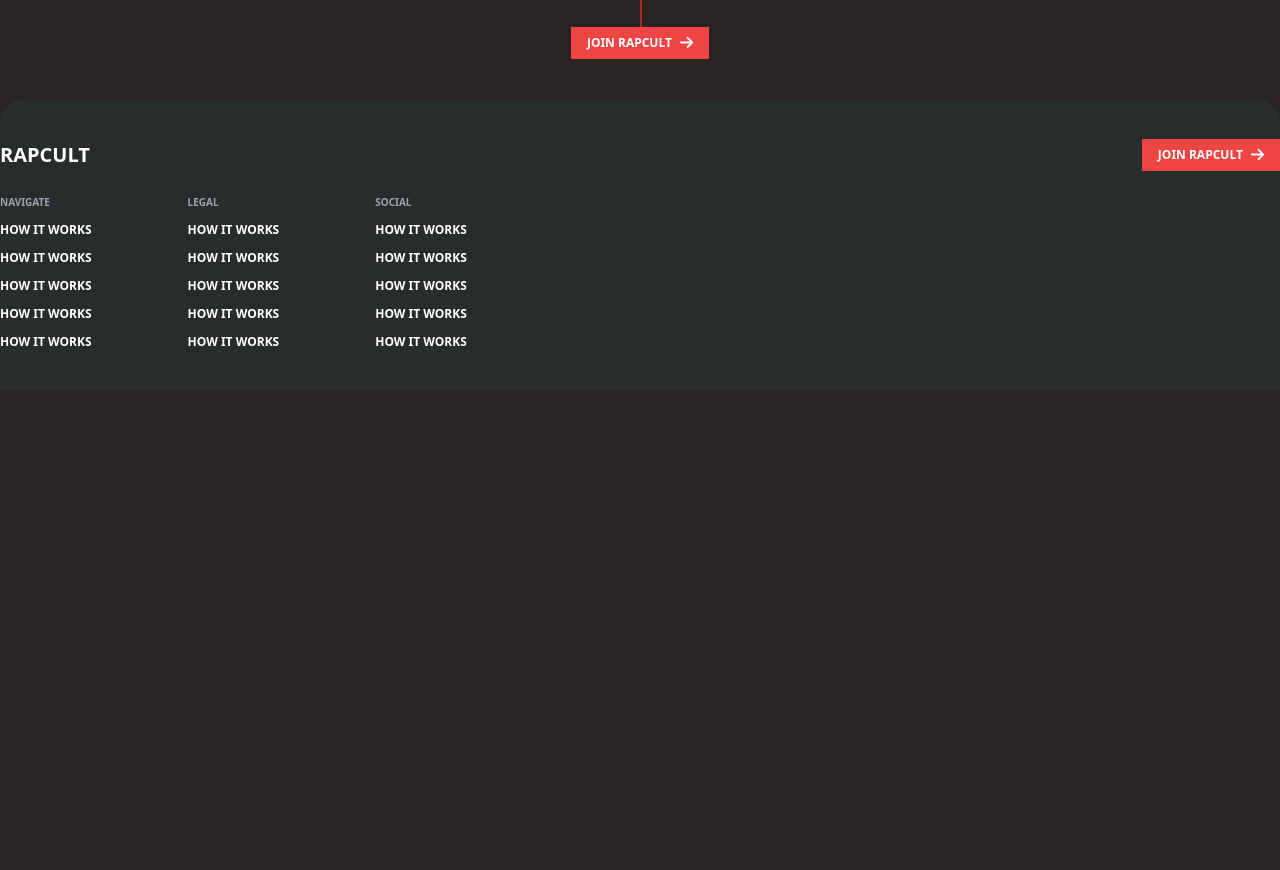
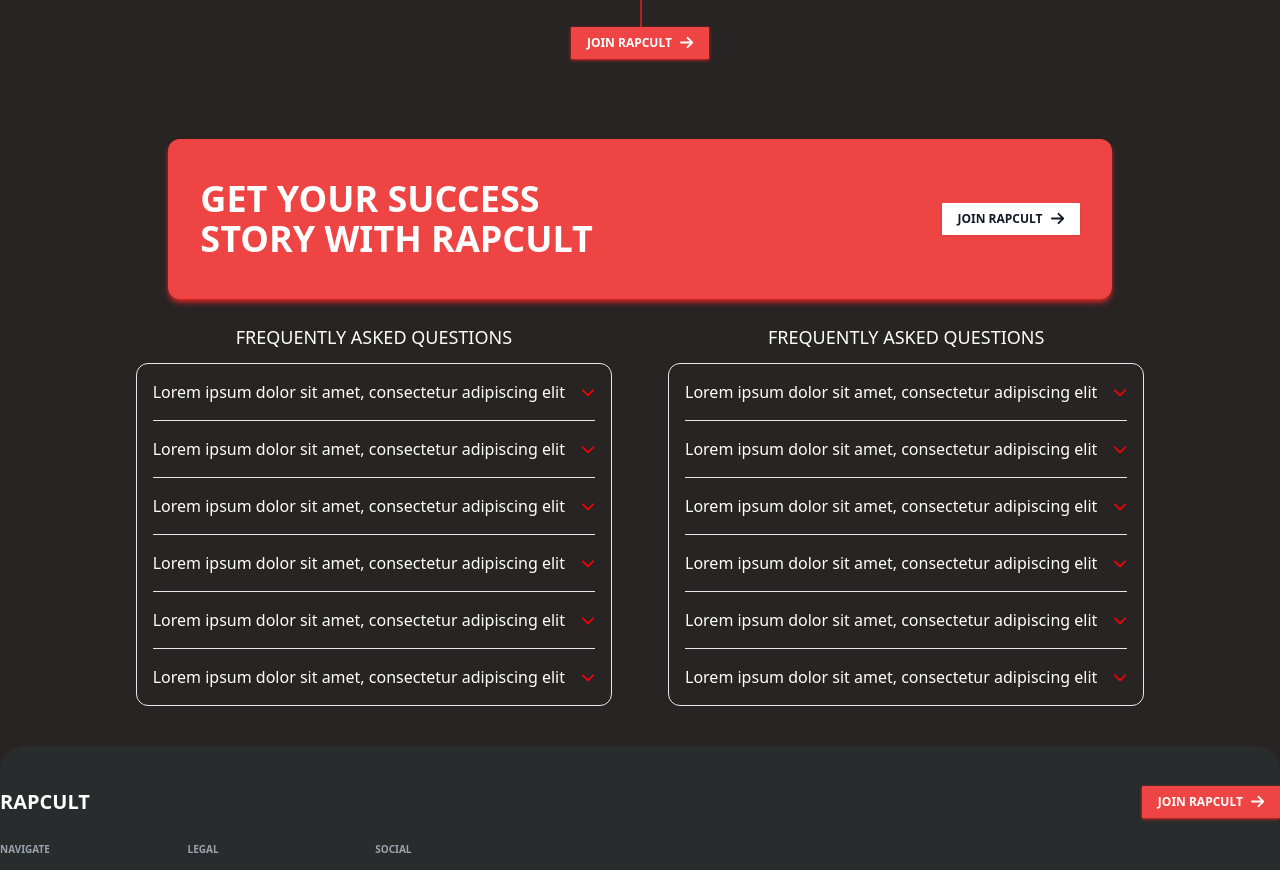
Before and after one commit to husicmirza/repcult, a Next.js app: page / in a window 1280 px wide. Shown: the part 1920-2790 px from the top of the page. Before the commit the page ends 2310 px from the top, so only its background shows below. Built offline with nearby package versions, Linux system fonts and the light colour scheme.

Commit message:
Add faq section

```diff
--- /dev/null
+++ b/app/components/FaqAndContact/Faq.tsx
@@ -0,0 +1,33 @@
+import { faChevronDown } from "@fortawesome/free-solid-svg-icons";
+import { FontAwesomeIcon } from "@fortawesome/react-fontawesome";
+import React from "react";
+
+export default function Faq() {
+  return (
+    <>
+      <div className="flex flex-col items-center gap-y-3">
+        <h4 className="text-lg uppercase text-white">
+          Frequently asked questions
+        </h4>
+        <div className="border rounded-xl px-4">
+          {Array.from({ length: 6 }, (_, index) => {
+            return (
+              <div
+                className={`py-4  text-white ${index != 5 ? "border-b" : ""}`}
+                key={index}
+              >
+                Lorem ipsum dolor sit amet, consectetur adipiscing elit
+                <FontAwesomeIcon
+                  icon={faChevronDown}
+                  size="sm"
+                  className="ml-4"
+                  color="red"
+                />
+              </div>
+            );
+          })}
+        </div>
+      </div>
+    </>
+  );
+}
--- a/app/components/FaqAndContact/index.tsx
+++ b/app/components/FaqAndContact/index.tsx
@@ -1,5 +1,23 @@
 import React from "react";
+import JoinRepcultButton from "../JoinRepcultButton";
+import Faq from "./Faq";
 
 export default function FaqAndContact() {
-  return <div>FaqAndContact</div>;
+  return (
+    <React.Fragment>
+      <div className="flex flex-col items-center gap-y-6 mt-20 mb-10 w-full">
+        <div className="rounded-xl flex justify-between items-center shadow-red-600 shadow-md outline-red-400 px-8 py-10 bg-red-500">
+          <h1 className="text-white font-bold text-4xl uppercase w-1/2">
+            get your success story with rapcult
+          </h1>
+          <JoinRepcultButton variant="secondary" />
+        </div>
+        <div className="flex justify-between gap-x-14">
+          <Faq />
+          <Faq />
+          {/* <Contact />{" "} */}
+        </div>
+      </div>
+    </React.Fragment>
+  );
 }
--- a/app/components/JoinRepcultButton.tsx
+++ b/app/components/JoinRepcultButton.tsx
@@ -1,10 +1,24 @@
 import { faArrowRight } from "@fortawesome/free-solid-svg-icons";
 import { FontAwesomeIcon } from "@fortawesome/react-fontawesome";
+import clsx from "clsx";
 import React from "react";
 
-export default function JoinRepcultButton() {
+type Variants = "primary" | "secondary";
+interface JoinRepcultButtonProps {
+  variant?: Variants;
+}
+export default function JoinRepcultButton({
+  variant = "primary",
+}: JoinRepcultButtonProps) {
+  const joinRepcultButtonClasses = clsx(
+    "text-xs shadow uppercase z-20 font-semibold px-4 py-2",
+    {
+      "bg-red-500 shadow-red-600 text-white": variant === "primary",
+      "bg-white text-gray-900": variant === "secondary",
+    }
+  );
   return (
-    <button className="px-4 py-2 bg-red-500 uppercase text-xs shadowz shadow-red-600 font-semibold text-white z-20">
+    <button className={joinRepcultButtonClasses}>
       Join Rapcult
       <FontAwesomeIcon icon={faArrowRight} size="lg" className="ml-2" />
     </button>
--- a/app/containers/HomeContainer.tsx
+++ b/app/containers/HomeContainer.tsx
@@ -2,6 +2,7 @@
 import JoinUs from "../components/JoinUs";
 import AboutUs from "../components/AboutUs/index.tsx";
 import Timeline from "../components/Timeline";
+import FaqAndContact from "../components/FaqAndContact";
 
 export default function HomeContainer() {
   return (
@@ -9,6 +10,7 @@
       <JoinUs />
       <AboutUs />
       <Timeline />
+      <FaqAndContact />
     </>
   );
 }
```
